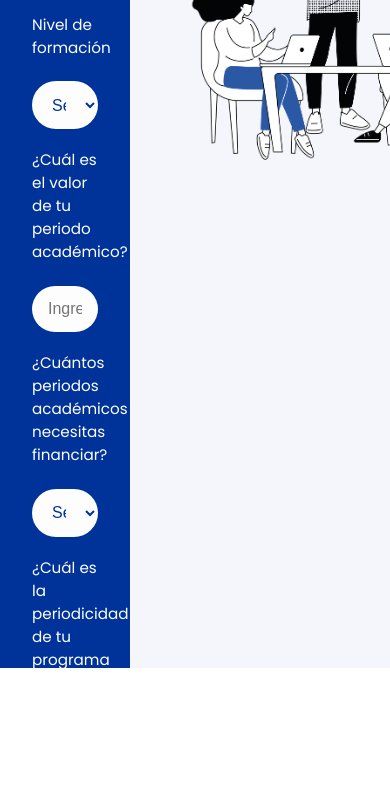
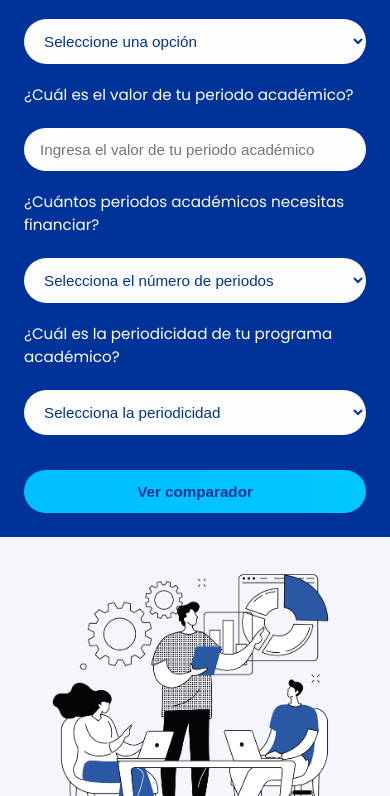
Before and after one commit to gusarock/Simulador-Financiero, a plain HTML site: page index.html in a window 390 px wide. Shown: the part 176-972 px from the top of the page. Before the commit the page ends 844 px from the top, so only its background shows below. Drawn offline with Linux system fonts and the light colour scheme.

Commit message:
Add files via upload

```diff
--- a/comparador_styles.css
+++ b/comparador_styles.css
@@ -210,20 +210,61 @@ button[type="submit"]:hover {
 }
 
 /* Responsivo */
-@media (max-width: 992px) {
-  .decorador {
-    width: 18%;            /* Reduce tamaño */
-    max-width: 80px;       /* Evita superposición */
+@media (max-width: 768px) {
+  body {
+    flex-direction: column;
+    height: auto;
   }
 
-  .decorador-top-right,
-  .decorador-bottom-right {
-    left: auto;
-    right: -4%;            /* Coloca más hacia el borde */
+  .sidebar {
+    width: 100%;
+    padding: 1.5rem;
+    align-items: center;
   }
 
-  .decorador-top-left,
-  .decorador-bottom-left {
-    left: -4%;
+  .sidebar h1 {
+    font-size: 1.5rem;
+  }
+
+  .formulario input,
+  .formulario select {
+    font-size: 0.95rem;
+    padding: 0.8rem 1rem;
+  }
+
+  button[type="submit"] {
+    font-size: 0.95rem;
+    padding: 0.8rem;
+  }
+
+  .main {
+    width: 100%;
+    padding: 1.5rem;
+  }
+
+  .ilustracion-superior img {
+    max-width: 100%;
+  }
+
+  .card-grid {
+    grid-template-columns: 1fr;
+  }
+
+  .card {
+    min-height: auto;
+    padding: 1.2rem;
+  }
+
+  .card h3 {
+    font-size: 1rem;
+  }
+
+  .btn-detalle {
+    font-size: 0.9rem;
+    padding: 0.6rem 1.2rem;
+  }
+
+  .decorador {
+    display: none; /* Oculta decoraciones en móvil para evitar desorden visual */
   }
 }
```
